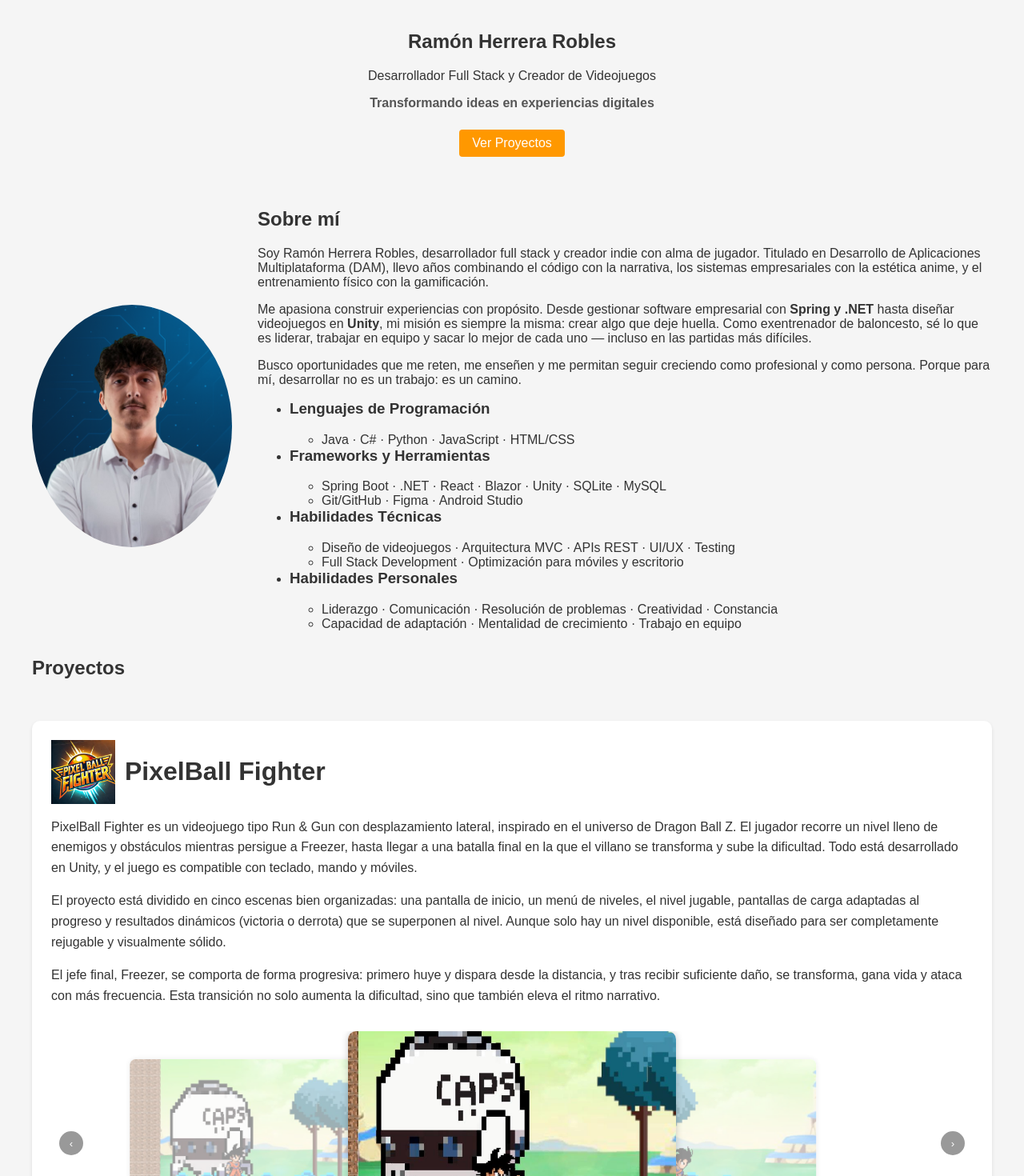
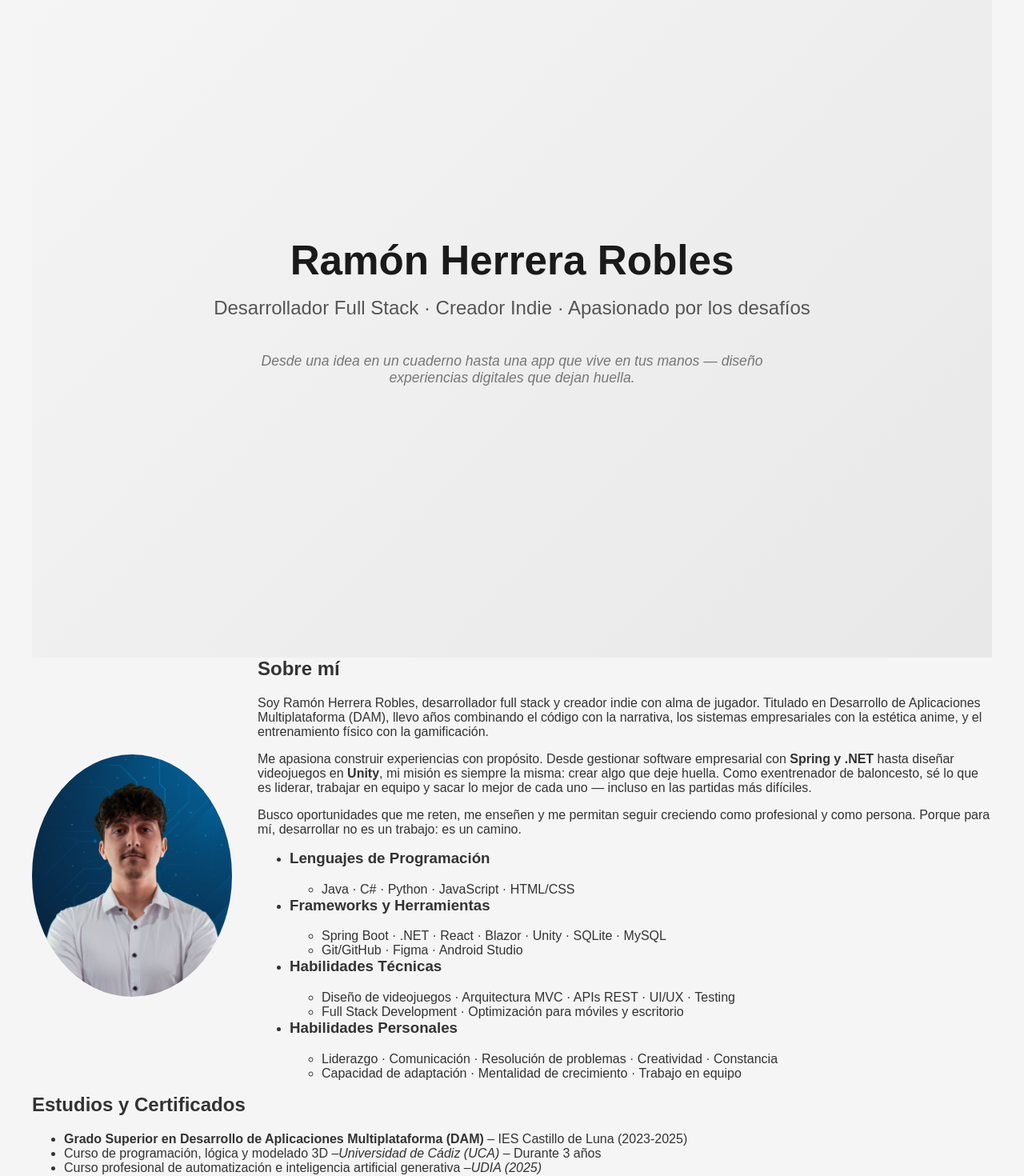
Before and after one commit to rammoon13/Portfolio, a React (Vite) app: page / in a window 1280 px wide. Shown: the part 140-1610 px from the top of the page at 80% size. Built offline with nearby package versions, Linux system fonts and the light colour scheme.

Commit message:
animacion entradilla

```diff
--- a/src/App.jsx
+++ b/src/App.jsx
@@ -5,6 +5,7 @@ import Projects from './sections/Projects'
 import Experience from './sections/Experience'
 import Contact from './sections/Contact'
 import './styles/app.css'
+import Education from './sections/Education'
 
 // App muestra todas las secciones en una única página
 function App() {
@@ -13,6 +14,7 @@ function App() {
       {/* Cada sección se renderiza de forma secuencial */}
       <Home />
       <About />
+      <Education />
       <Projects />
       <Experience />
       <Contact />
--- a/src/components/Navbar.jsx
+++ b/src/components/Navbar.jsx
@@ -9,6 +9,7 @@ function Navbar() {
         {/* Enlaces que realizan scroll a las secciones */}
         <li><a href="#home">Inicio</a></li>
         <li><a href="#about">Sobre mí</a></li>
+        <li><a href="#education">Estudios</a></li>
         <li><a href="#projects">Proyectos</a></li>
         <li><a href="#experience">Experiencia</a></li>
         <li><a href="#contact">Contacto</a></li>
--- /dev/null
+++ b/src/sections/Education.jsx
@@ -0,0 +1,24 @@
+// Education.jsx
+function Education() {
+  return (
+    <section id="education" className="education-section">
+      <h2>Estudios y Certificados</h2>
+      <ul>
+        <li>
+          <strong>Grado Superior en Desarrollo de Aplicaciones Multiplataforma (DAM)</strong> –
+          IES Castillo de Luna (2023-2025)
+        </li>
+        <li>
+          Curso de programación, lógica y modelado 3D –
+          <em>Universidad de Cádiz (UCA)</em> – Durante 3 años
+        </li>
+        <li>
+          Curso profesional de automatización e inteligencia artificial generativa –
+          <em>UDIA (2025)</em>
+        </li>
+      </ul>
+    </section>
+  )
+}
+
+export default Education
--- a/src/sections/Home.jsx
+++ b/src/sections/Home.jsx
@@ -4,11 +4,12 @@ import '../styles/home.css'
 function Home() {
   return (
     <section id="home" className="home">
-      <h2>Ramón Herrera Robles</h2>
-      <p>Desarrollador Full Stack y Creador de Videojuegos</p>
-      <p className="tagline">Transformando ideas en experiencias digitales</p>
-      {/* Botón que desplaza a la sección de proyectos */}
-      <a className="btn" href="#projects">Ver Proyectos</a>
+      <h1 className="home-title">Ramón Herrera Robles</h1>
+      <h2 className="home-subtitle">Desarrollador Full Stack · Creador Indie · Apasionado por los desafíos</h2>
+      <p className="tagline">
+        Desde una idea en un cuaderno hasta una app que vive en tus manos —
+        diseño experiencias digitales que dejan huella.
+      </p>
     </section>
   )
 }
--- a/src/sections/Projects.jsx
+++ b/src/sections/Projects.jsx
@@ -1,5 +1,7 @@
 import projects from '../data/projects.js'
 import ImageSlider from '../components/ImageSlider'
+import androidIcon from '../assets/andorid.svg'
+import windowsIcon from '../assets/windows.svg'
 import '../styles/Projects.css'
 
 function Projects() {
@@ -78,11 +80,13 @@ function Projects() {
             <div className="project-downloads">
               {project.apk && (
                 <a href={project.apk} className="download-button" download>
+                  <img src={androidIcon} alt="Android" />
                   Descargar APK
                 </a>
               )}
               {project.exe && (
                 <a href={project.exe} className="download-button" download>
+                  <img src={windowsIcon} alt="Windows" />
                   Descargar EXE
                 </a>
               )}
--- a/src/styles/Projects.css
+++ b/src/styles/Projects.css
@@ -92,10 +92,17 @@
   text-decoration: none;
   font-weight: bold;
   transition: background-color 0.3s ease;
-  display: block;
+  display: flex;
+  align-items: center;
+  gap: 0.5rem;
+  justify-content: center;
   margin-left: auto;
   margin-right: auto;
-  text-align: center;
+}
+
+.download-button img {
+  width: 24px;
+  height: 24px;
 }
 
 .download-button:hover {
--- /dev/null
+++ b/src/styles/education.css
@@ -0,0 +1,13 @@
+.education-section {
+  padding: 2rem 0;
+}
+
+.education-section ul {
+  list-style: disc;
+  margin-left: 1.5rem;
+  line-height: 1.6;
+}
+
+.education-section li {
+  margin-bottom: 0.5rem;
+}
--- a/src/styles/home.css
+++ b/src/styles/home.css
@@ -1,17 +1,66 @@
-/* Estilos para la secci\u00f3n de inicio */
+/* Estilos para la sección de inicio */
 .home {
+  display: flex;
+  flex-direction: column;
+  align-items: center;
+  justify-content: center;
+  height: 90vh;
+  padding: 4rem 2rem;
+  background: linear-gradient(135deg, #f5f5f5, #e8e8e8);
+  color: #1a1a1a;
   text-align: center;
-  padding: 4rem 0;
+}
+
+.home-title {
+  font-size: 3.2rem;
+  font-weight: 800;
+  margin-bottom: 1rem;
+  animation: fadeInUp 0.8s ease forwards;
+}
+
+.home-subtitle {
+  font-size: 1.5rem;
+  font-weight: 400;
+  margin-bottom: 1.5rem;
+  color: #555;
+  animation: fadeInUp 1s ease forwards;
 }
 
 .tagline {
-  margin-bottom: 1.5rem;
-  font-weight: bold;
-  color: #555;
+  font-size: 1.1rem;
+  font-style: italic;
+  max-width: 700px;
+  color: #777;
+  animation: fadeInUp 1.2s ease forwards;
+}
+
+/* Animación suave de aparición */
+@keyframes fadeInUp {
+  from {
+    opacity: 0;
+    transform: translateY(20px);
+  }
+  to {
+    opacity: 1;
+    transform: translateY(0);
+  }
 }
 
 @media (max-width: 600px) {
   .home {
-    padding: 2rem 0;
+    height: auto;
+    padding: 2rem 1rem;
+  }
+
+  .home-title {
+    font-size: 2.4rem;
+  }
+
+  .home-subtitle {
+    font-size: 1.2rem;
+  }
+
+  .tagline {
+    font-size: 1rem;
   }
 }
```
